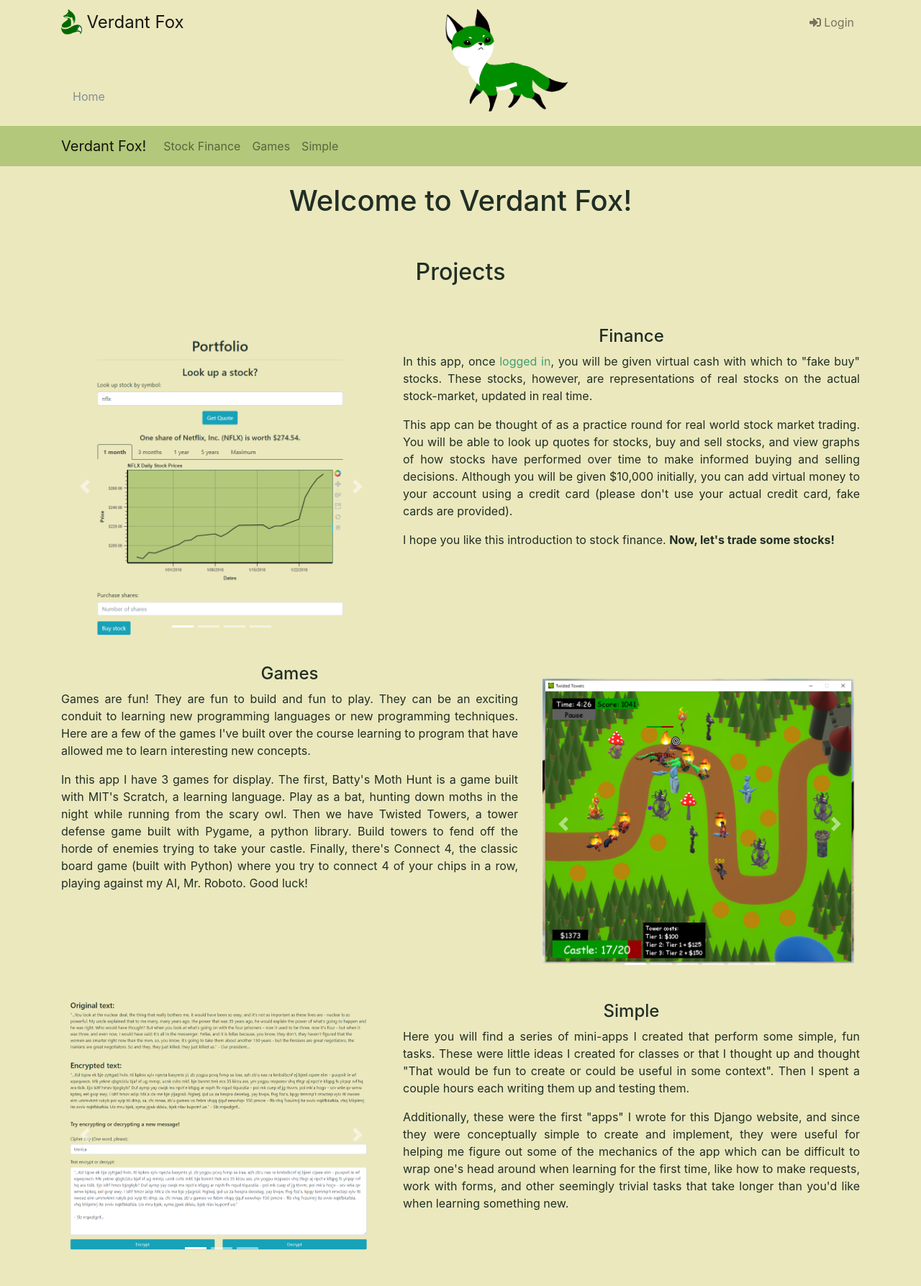
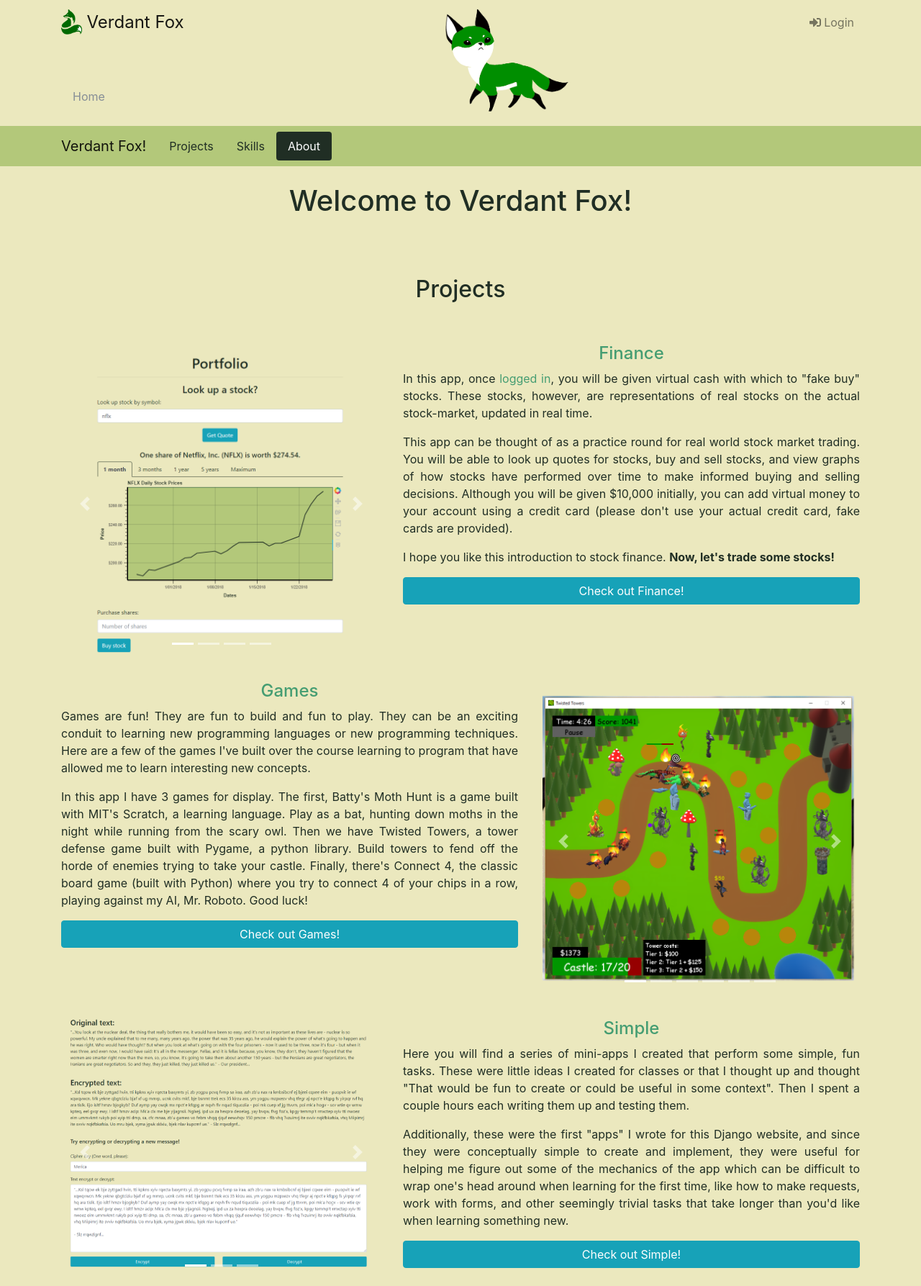
Before and after one commit to VerdantFox/VerdantFoxSite, a Django app: page / in a window 1280 px wide. Shown: the top 1787 px of the page at 72% size. Run offline with Django 3.2, Linux system fonts and the light colour scheme; some libraries are stand-ins or nearby versions.

Commit message:
Got scrolling and scrollspy working for index. Made nav bar top-sticky. Added Bootstrap skill. Adjusted connect 4 circle sizes (smaller). Added "sections" to base and index pages. Started adding spacer images (unfinished).

```diff
--- a/VerdantFox/urls.py
+++ b/VerdantFox/urls.py
@@ -22,7 +22,8 @@ from django.conf.urls import url
 
 
 urlpatterns = [
-    path('', views.HomePage.as_view(), name='home'),
+    path('', views.HomePage.as_view(extra_context={"landing": "landing"}),
+         name='home'),
     path('admin/', admin.site.urls),
     path('accounts/', include('accounts.urls', namespace='accounts')),
     path('Finance/', include("Finance.urls", namespace="Finance")),
--- a/games/templates/games/ajax_connect_4.html
+++ b/games/templates/games/ajax_connect_4.html
@@ -21,7 +21,7 @@
   {% if message %}
     <h2 class="win text-center">{{ message }}</h2>
   {% else %}
-    <h2 class="win text-center"><br></h2>
+    <h2 class="win text-center"></h2>
   {% endif %}
 
   {% csrf_token %}
--- a/static/VerdantFox/css/master.css
+++ b/static/VerdantFox/css/master.css
@@ -261,14 +261,24 @@ a{
 }
 
 
-
+.body{
+    position: relative;
+}
 
 /* Nav Tabs CSS */
 .nav-tabs {
     border-bottom: 1px solid #202E24;
     /*border: 5px solid black;*/
+}
 
+.nav-pills .nav-link.active, .nav-pills .show>.nav-link {
+    color: #fff;
+    background-color: #202E24;
 }
+
+/*.nav-pills > .active > a, .nav-pills > .active > a:hover {*/
+    /*background-color: red;*/
+/*}*/
 
 .nav-tabs .nav-link.active {
     background-color:#EBE8BE;
--- /dev/null
+++ b/static/VerdantFox/js/index.js
@@ -0,0 +1,38 @@
+// // Adjust where scrollspy goes
+// var offset = 60;
+//
+// $('.navbar li a').click(function(event) {
+//     event.preventDefault();
+//     $($(this).attr('href'))[0].scrollIntoView();
+//     scrollBy(0, -offset);
+// });
+
+// https://www.w3schools.com/bootstrap/bootstrap_ref_js_scrollspy.asp
+
+// Add smooth scrolling on all links inside the navbar
+$(".navbar a").on('click', function(event) {
+
+    // Make sure this.hash has a value before overriding default behavior
+    if (this.hash !== "") {
+
+        // Prevent default anchor click behavior
+        event.preventDefault();
+
+        // Store hash
+        var hash = this.hash;
+
+        // Using jQuery's animate() method to add smooth page scroll
+        // The optional number (800) specifies the number of milliseconds
+        // it takes to scroll to the specified area
+        $('html, body').animate({
+            scrollTop: $(hash).offset().top - 60
+        }, 800, function(){
+        // Add hash (#) to URL when done scrolling (default click behavior)
+           if(history.pushState) {
+                history.pushState(null, null, hash);
+            }
+        });
+
+    } // End if
+
+});
--- a/templates/_projects.html
+++ b/templates/_projects.html
@@ -1,11 +1,13 @@
 <h2 class="text-center">Projects</h2>
 <br><br>
 
-{# Finance Carousel #}
+<section class="Finance">
   <div class="row">
       {# Makes this column show first in small screen #}
       <div class="col-lg-7 order-lg-12">
+        <a href="{% url 'Finance:home' %}">
           <h4 class="text-center">Finance</h4>
+        </a>
         <div class="text-justify">
           <p>
             In this app, once <a href="{% url 'accounts:login' %}">logged in</a>,
@@ -26,13 +28,22 @@
             I hope you like this introduction to stock finance. <strong>Now, let's
             trade some stocks!</strong>
           </p>
+          <form action="{% url 'Finance:home' %}" id="Finance-link">
+            <button type="submit" class="btn btn-info btn-block" form="Finance-link" name="">
+              Check out Finance!
+            </button>
+          </form>
+
         </div>
     </div>
     {# Makes this column show second in small screen #}
     <div class="col-lg-5 order-lg-1">
+      {# Finance Carousel #}
       {% include '_finance_carousel.html' %}
     </div>
   </div>
+</section>
+
 
 <br>
 {# Games carousel #}
@@ -45,7 +56,9 @@
 
   {# Makes this column show first in small screen #}
   <div class="col-lg-7 order-1">
+    <a href="{% url 'games:index' %}">
       <h4 class="text-center">Games</h4>
+    </a>
     <div class="text-justify">
       <p>
         Games are fun! They are fun to build and fun to play. They can be an
@@ -64,9 +77,13 @@
         4 of your chips in a row, playing against my AI, Mr. Roboto.
         Good luck!
       </p>
+      <form action="{% url 'games:index' %}" id="Games-link">
+        <button type="submit" class="btn btn-info btn-block" form="Games-link" name="">
+          Check out Games!
+        </button>
+      </form>
     </div>
   </div>
-
 </div>
 
 <br>
@@ -74,7 +91,9 @@
 <div class="row">
     {# Makes this column show first in small screen #}
     <div class="col-lg-7 order-lg-12">
+      <a href="{% url 'Simple:home' %}">
         <h4 class="text-center">Simple</h4>
+      </a>
       <div class="text-justify">
         <p>
           Here you will find a series of mini-apps I created that perform some
@@ -92,6 +111,11 @@
           requests, work with forms, and other seemingly trivial tasks
           that take longer than you'd like when learning something new.
         </p>
+        <form action="{% url 'Simple:home' %}" id="Simple-link">
+          <button type="submit" class="btn btn-info btn-block" form="Simple-link" name="">
+            Check out Simple!
+          </button>
+        </form>
       </div>
   </div>
   {# Makes this column show second in small screen #}
--- a/templates/_skills.html
+++ b/templates/_skills.html
@@ -1,11 +1,11 @@
 {% load staticfiles %}
+<h2 class="text-center">Skills</h2>
+<br>
 
-<h2 class="text-center">Skills</h2>
-
-<br>
 {# container-small is a narrower container (custom css) #}
 {# mx-auto centers the narrowed container #}
 {# text-center centers the images within the container #}
+<section class="skills-pictures">
   <div class="container-small mx-auto text-center">
     <img class="extra-padding" width="200"
      src="{% static 'VerdantFox/images/skills/python.png' %}"
@@ -20,8 +20,8 @@
      src="{% static 'VerdantFox/images/skills/git.png' %}"
      alt="Git" title="Git">
     <img class="extra-padding" width="200"
-   src="{% static 'VerdantFox/images/skills/jquery.png' %}"
-   alt="JQuery" title="JQuery">
+     src="{% static 'VerdantFox/images/skills/Bootstrap.png' %}"
+     alt="Bootstrap" title="Bootstrap">
     <img class="extra-padding" width="200"
      src="{% static 'VerdantFox/images/skills/js.png' %}"
      alt="Javascript" title="Javascript">
@@ -32,9 +32,13 @@
      src="{% static 'VerdantFox/images/skills/CSS3.png' %}"
      alt="CSS3" title="CSS3">
     <img class="extra-padding" width="200"
+     src="{% static 'VerdantFox/images/skills/jquery.png' %}"
+     alt="JQuery" title="JQuery">
+    <img class="extra-padding" width="200"
      src="{% static 'VerdantFox/images/skills/SQLite.png' %}"
      alt="SQLite" title="SQLite">
     <img class="extra-padding" width="200"
      src="{% static 'VerdantFox/images/skills/c-programming.png' %}"
      alt="C-Programming Language" title="C-Programming Language">
   </div>
+</section>
--- a/templates/base.html
+++ b/templates/base.html
@@ -19,8 +19,12 @@
 
   </head>
 
-  <body>
-    <header>
+  <body {% if landing %}
+    data-spy="scroll" data-target="#main-navbar" data-offset="65"
+  {% endif %}>
+
+
+    <section class="header">
 
       <div class="top-row bgc-1">
 
@@ -31,8 +35,6 @@
                height="150" class=""
                alt="No image found">
         </div>
-
-        <div class="header-div">
 
         <nav class="navbar navbar-expand-lg navbar-light">
           <div class="container">
@@ -95,11 +97,11 @@
             </div>
           </nav>
       </div>
-      </div>
 
+    </section>
 
-      <div class="bottom-row">
-        <nav class="navbar navbar-expand-md navbar-light bgc-2">
+    {# Loses sticky-top functionality if in section #}
+    <nav id="main-navbar" class="navbar sticky-top navbar-expand-md navbar-light bgc-2">
 
       <div class="container">
 
@@ -115,24 +117,30 @@
       </div>
 
     </nav>
-      </div>
-    </header>
-
-
-
+    <section class="second nav">
       <br>
       <div class="container">
         {% block navbar_2 %}
         {% endblock %}
       </div>
+    </section>
+
+
+    <section class="messages">
       <div class="container">
         {% block message_block %}
         {% endblock %}
+      </div>
+    </section>
 
+    <section class="body-content">
+      <div class="container">
         {% block body_block %}
         {% endblock %}
+      </div>
+    </section>
 
-    </div>
+    <section class="javascript">
       {# Bootstrap 4 Javascript (includes Jquery) #}
       <script src="https://code.jquery.com/jquery-3.2.1.min.js" integrity="sha256-hwg4gsxgFZhOsEEamdOYGBf13FyQuiTwlAQgxVSNgt4=" crossorigin="anonymous"></script>
       <script src="https://cdnjs.cloudflare.com/ajax/libs/popper.js/1.12.3/umd/popper.min.js" integrity="sha384-vFJXuSJphROIrBnz7yo7oB41mKfc8JzQZiCq4NCceLEaO4IHwicKwpJf9c9IpFgh" crossorigin="anonymous"></script>
@@ -143,5 +151,8 @@
       <script src="{% static 'VerdantFox/js/master.js' %}"></script>
       {% block javascript %}
       {% endblock %}
+    </section>
+
+
   </body>
 </html>
--- a/templates/index.html
+++ b/templates/index.html
@@ -8,12 +8,55 @@
 {% endblock %}
 {% block body_block %}
   <h1 class="text-center">Welcome to Verdant Fox!</h1>
-  <br><br>
-  {% include '_projects.html' %}
-  <br><br><br><br><br><br><br><br><br><br><br><br><br><br>
-  {% include '_skills.html' %}
-  <br><br><br><br><br><br><br><br><br><br><br><br><br><br>
-  {% include '_about.html' %}
-  <br><br>
+  <section class="break">
+    <br><br><br>
+  </section>
+
+  <section class="projects">
+    <div id="projects">
+      {% include '_projects.html' %}
+    </div>
+  </section>
+
+  <section class="break">
+    <br><br><br><br><br><br>
+  </section>
+
+  <section class="spacer_image"
+           style="background-image: url('{% static 'VerdantFox/images/fox_backgrounds/fox-climb.jpg' %}')">
+    <br><br><br><br><br><br><br><br><br><br><br><br><br><br>
+  </section>
+
+  <section class="break">
+    <br><br><br><br><br><br>
+  </section>
+
+  <section class="skills">
+    <div id="skills">
+      {% include '_skills.html' %}
+    </div>
+  </section>
+
+  <section class="spacer_image">
+    <br><br><br><br><br><br><br><br><br><br><br><br><br><br>
+  </section>
+
+  <section class="break">
+    <br><br><br><br><br><br>
+  </section>
+
+  <section class="about">
+    <div id="about">
+      {% include '_about.html' %}
+    </div>
+  </section>
+
+  <section class="break">
+    <br><br><br>
+  </section>
 
 {% endblock %}
+
+{% block javascript %}
+  <script src="{% static 'VerdantFox/js/index.js' %}"></script>
+{% endblock %}
--- a/templates/main_base.html
+++ b/templates/main_base.html
@@ -8,21 +8,15 @@
 
 {% block inner_navbar %}
 
-    <ul class="navbar-nav">
-{#      <li class="nav-item">#}
-{#        <a class="nav-link" href="#">News Map</a>#}
-{#      </li>#}
-{#      <li class="nav-item">#}
-{#        <a class="nav-link" href="#">Twitter Sentiments</a>#}
-{#      </li>#}
+  <ul class="nav nav-pills">
     <li class="nav-item">
-        <a class="nav-link" href="{% url 'Finance:home' %}">Stock Finance</a>
+      <a class="nav-link" href="#projects">Projects</a>
     </li>
     <li class="nav-item">
-        <a class="nav-link" href="{% url 'games:index' %}">Games</a>
+      <a class="nav-link" href="#skills">Skills</a>
     </li>
     <li class="nav-item">
-        <a class="nav-link" href="{% url 'Simple:home' %}">Simple</a>
+      <a class="nav-link" href="#about">About</a>
     </li>
   </ul>
 {% endblock %}
```
Also changed, not shown: games/static/games/css/games.css (+2 -7 lines), games/templates/games/connect_4.html (+7 -5 lines), static/VerdantFox/images/skills/Bootstrap.png (added). Lines whose indentation alone changed are shown as unchanged.
